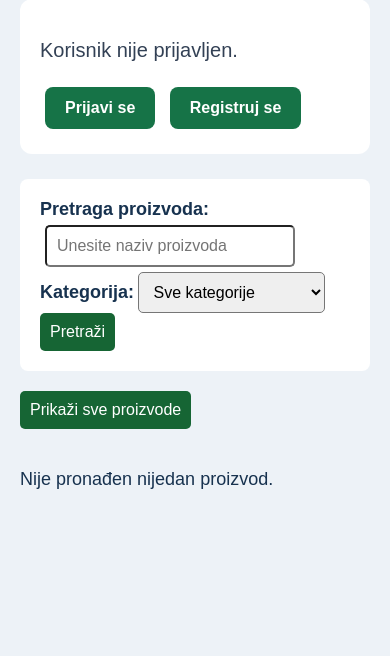
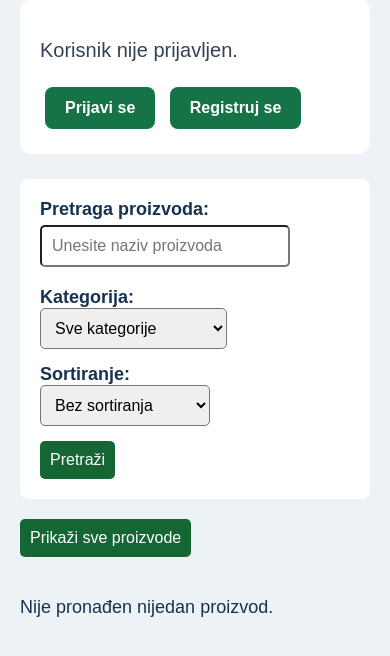
Before and after one commit to gg053018-afk/internet-prodavnica, a Django app: page / in a window 390 px wide. Shown: the part 189-845 px from the top of the page. Before the commit the page ends 678 px from the top, so only its background shows below. Run offline with Django 5.2, Linux system fonts and the light colour scheme; data that the repository does not hold is empty.

Commit message:
Dodano sortiranje proizvoda po cijeni i uredjen izgled forme

```diff
--- a/proizvodi/static/proizvodi/style.css
+++ b/proizvodi/static/proizvodi/style.css
@@ -397,6 +397,11 @@ h1 {
         align-items: center;
     }
 
+.forma-pretraga {
+    flex-direction: column;
+    align-items: stretch;
+}
+
     .kartica-proizvoda {
         width: 100%;
         box-sizing: border-box;
@@ -607,6 +612,10 @@ h1 {
     padding: 20px;
     border-radius: 8px;
     margin-bottom: 20px;
+    display: flex;
+    flex-wrap: wrap;
+    align-items: center;
+    gap: 15px;
 }
 
 .forma-pretraga input {
@@ -625,6 +634,7 @@ h1 {
     border-radius: 5px;
     border: none;
     cursor: pointer;
+    align-self: flex-end;
 }
 
 .forma-pretraga label {
@@ -655,3 +665,27 @@ h1 {
     padding: 10px;
     border-radius: 5px;
 }
+
+.polje-pretrage,
+.polje-kategorije,
+.polje-sortiranja {
+    display: flex;
+    flex-direction: column;
+    align-items: flex-start;
+}
+
+@media (max-width: 600px) {
+    .polje-pretrage,
+    .polje-kategorije,
+    .polje-sortiranja {
+        width: 100%;
+    }
+
+    .forma-pretraga button {
+        align-self: flex-start;
+    }
+}
+
+    .forma-pretraga input {
+        margin-left: 0;
+    }
--- a/proizvodi/templates/proizvodi/pocetna.html
+++ b/proizvodi/templates/proizvodi/pocetna.html
@@ -22,6 +22,8 @@
 </div>
 
 <form class="forma-pretraga" method="GET" action="{% url 'pocetna' %}">
+
+    <div class="polje-pretrage">
         <label for="pretraga">Pretraga proizvoda:</label>
 
         <input
@@ -30,6 +32,9 @@
             name="pretraga"
             placeholder="Unesite naziv proizvoda"
         >
+    </div>
+
+    <div class="polje-kategorije">
 
     <label for="kategorija">Kategorija:</label>
 
@@ -38,6 +43,20 @@
         <option value="Elektronika">Elektronika</option>
         <option value="Računarska oprema">Računarska oprema</option>
     </select>
+
+    </div>
+
+    <div class="polje-sortiranja">
+
+    <label for="sortiranje">Sortiranje:</label>
+
+    <select id="sortiranje" name="sortiranje">
+        <option value="">Bez sortiranja</option>
+        <option value="cijena_rastuce">Cijena: od najniže</option>
+        <option value="cijena_opadajuce">Cijena: od najviše</option>
+    </select>
+
+    </div>
 
     <button type="submit">Pretraži</button>
 
--- a/proizvodi/views.py
+++ b/proizvodi/views.py
@@ -8,12 +8,20 @@ from django.db.models import F
 def pocetna(request):
     pretraga = request.GET.get("pretraga", "")
     kategorija = request.GET.get("kategorija", "")
+    sortiranje = request.GET.get("sortiranje", "")
     proizvodi = Proizvod.objects.all()
 
     if pretraga:
         proizvodi = proizvodi.filter(naziv__icontains=pretraga)
+
     if kategorija:
         proizvodi = proizvodi.filter(kategorija=kategorija)
+
+    if sortiranje == "cijena_rastuce":
+        proizvodi = proizvodi.order_by("cijena")
+
+    elif sortiranje == "cijena_opadajuce":
+        proizvodi = proizvodi.order_by("-cijena")
 
     return render(request, "proizvodi/pocetna.html", {"proizvodi": proizvodi})
 
```
Also changed, not shown: proizvodi/tests.py (+40 -0 lines). Lines whose indentation alone changed are shown as unchanged.
